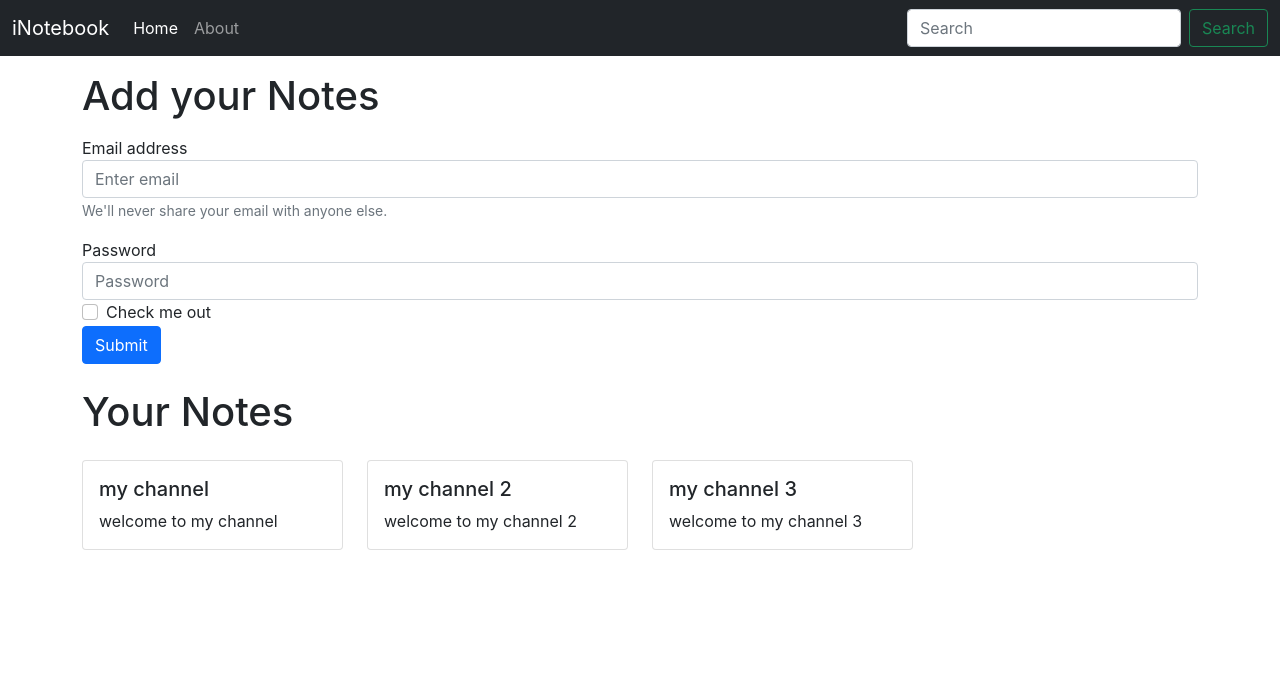
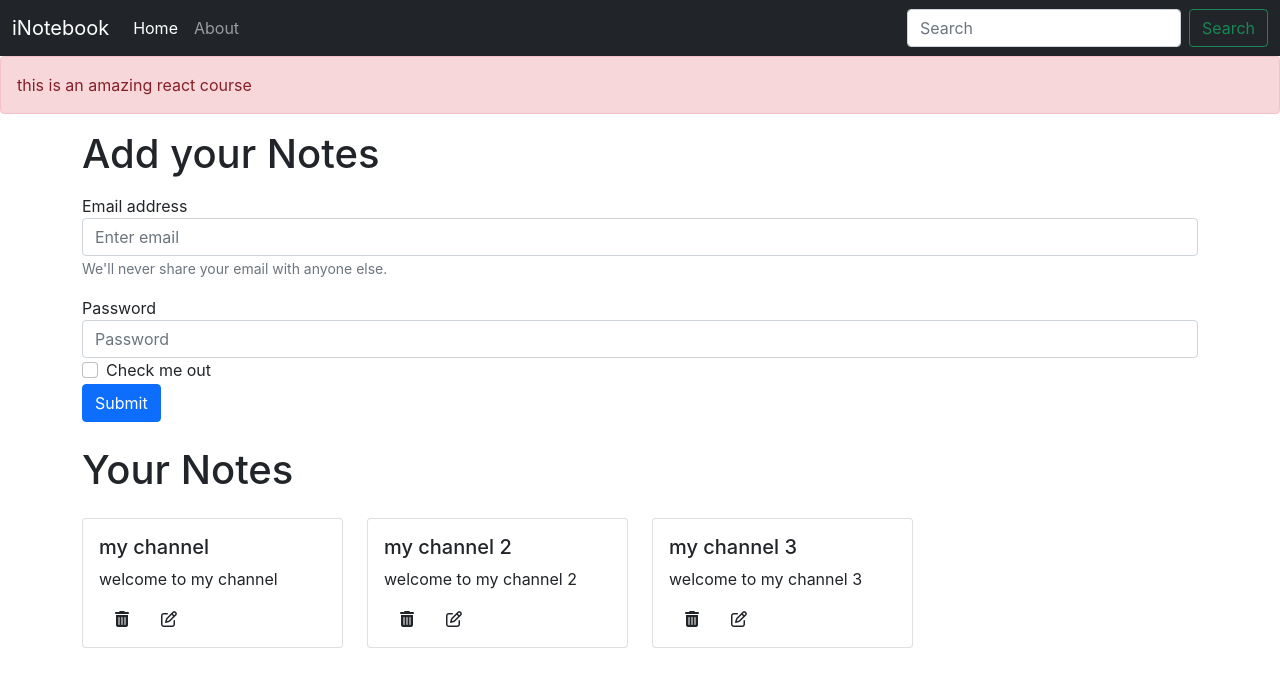
Before and after one commit to Paawan9700/iNotebook, a React (Create React App) app: page / in a window 1280 px wide. Shown: the top 684 px of the page. Built offline with nearby package versions, Linux system fonts and the light colour scheme.

Commit message:
adding font awesome icon to iNotebook

```diff
--- a/public/index.html
+++ b/public/index.html
@@ -12,6 +12,8 @@
   </head>
   <body>
 
+    <!-- awesome kit for icons -->
+    <script src="https://kit.fontawesome.com/c09fd977e7.js" crossorigin="anonymous"></script>
     <!-- Optional JavaScript; choose one of the two! -->
 
     <!-- Option 1: Bootstrap Bundle with Popper -->
--- a/src/App.js
+++ b/src/App.js
@@ -6,6 +6,7 @@ import { Navbar } from "./components/Navbar";
 import { Home } from "./components/Home";
 import { About } from "./components/About";
 import NoteState from "./context/notes/NotesState";
+import {Alert} from "./components/Alert";
 
 function App() {
   return (
@@ -13,6 +14,7 @@ function App() {
       <NoteState>
         <Router>
           <Navbar />
+          <Alert message = "this is an amazing react course"/>
           <div className = "conatiner">
           <Switch>
             <Route exact path="/">
--- /dev/null
+++ b/src/components/Alert.js
@@ -0,0 +1,11 @@
+import React from "react";
+
+export const Alert = (props) => {
+  return (
+    <div>
+      <div className="alert alert-danger" role="alert">
+        {props.message}
+      </div>
+    </div>
+  );
+};
--- a/src/components/Home.js
+++ b/src/components/Home.js
@@ -9,7 +9,7 @@ export const Home = () => {
         <h1>Add your Notes</h1>
         <form>
           <div className="form-group my-3">
-            <label for="exampleInputEmail1">Email address</label>
+            <label htmlFor="exampleInputEmail1">Email address</label>
             <input
               type="email"
               className="form-control"
@@ -22,7 +22,7 @@ export const Home = () => {
             </small>
           </div>
           <div className="form-group">
-            <label for="exampleInputPassword1">Password</label>
+            <label htmlFor="exampleInputPassword1">Password</label>
             <input
               type="password"
               className="form-control"
@@ -36,7 +36,7 @@ export const Home = () => {
               className="form-check-input"
               id="exampleCheck1"
             />
-            <label className="form-check-label" for="exampleCheck1">
+            <label className="form-check-label" htmlFor="exampleCheck1">
               Check me out
             </label>
           </div>
--- a/src/components/Noteitem.js
+++ b/src/components/Noteitem.js
@@ -10,6 +10,8 @@ const Noteitem = (props) => {
           <p className="card-text">
             {description}
           </p>
+          <i className="fas fa-trash-alt mx-3"></i>
+          <i className="far fa-edit mx-3"></i>
         </div>
       </div>
     </div>
--- a/src/components/Notes.js
+++ b/src/components/Notes.js
@@ -11,7 +11,7 @@ export const Notes = () => {
     <div className="row my-4">
       <h1> Your Notes</h1>
       {initialnotes.map((note) => {
-        return <Noteitem note = {note}/>;
+        return <Noteitem key = {note._id} note = {note}/>;
       })}
     </div>
   );
--- a/src/index.css
+++ b/src/index.css
@@ -11,3 +11,7 @@ code {
   font-family: source-code-pro, Menlo, Monaco, Consolas, 'Courier New',
     monospace;
 }
+
+i{
+  cursor: pointer;
+}
```
